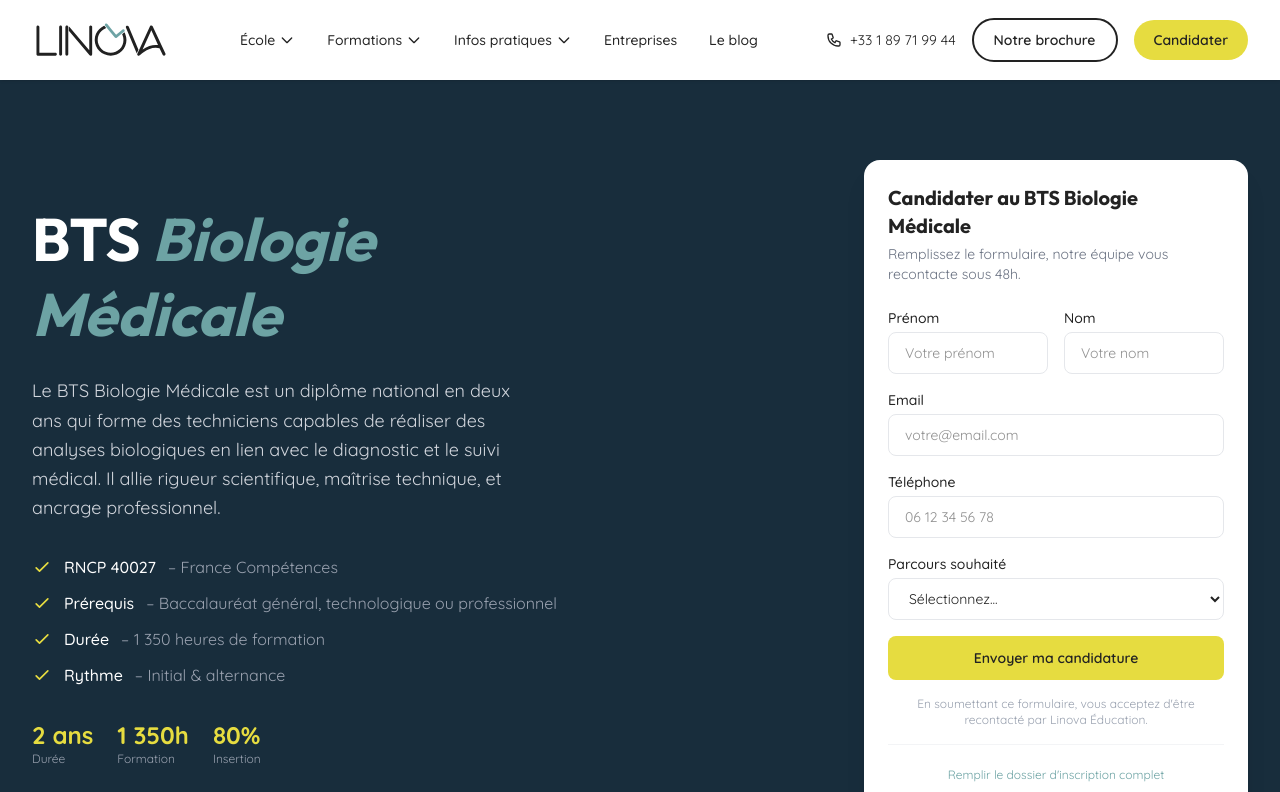
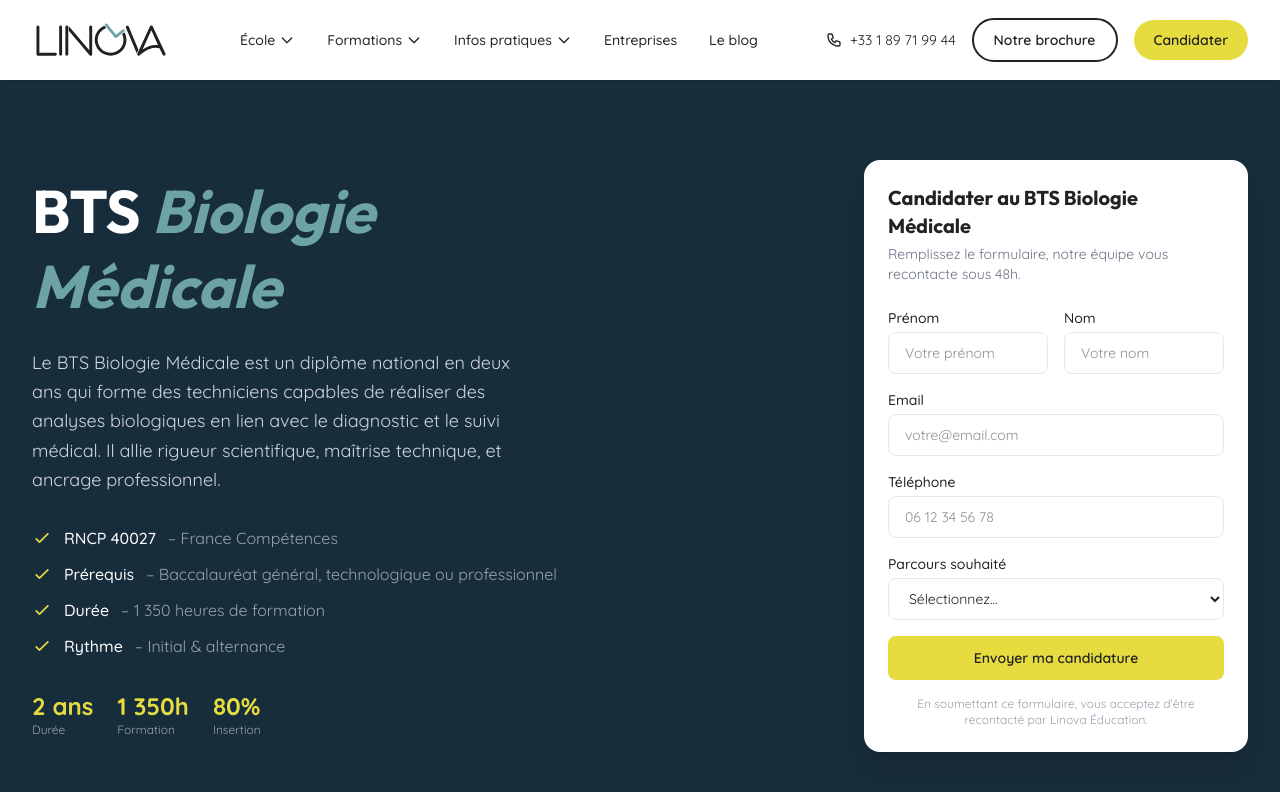
Before and after one commit to Aaronsar/linova-education, a Next.js app: page /formations/bts-biologie-medicale in a window 1280 px wide. Shown: the top 792 px of the page. Built offline with nearby package versions, Linux system fonts and the light colour scheme.

Commit message:
Remove dossier inscription link from popup form
Co-Authored-By: Claude Opus 4.6 (1M context) <noreply@anthropic.com>

```diff
--- a/src/components/ContactForm.tsx
+++ b/src/components/ContactForm.tsx
@@ -117,14 +117,6 @@ export default function ContactForm({ embedded = true }: { embedded?: boolean })
           <p className="text-xs text-gray-400 text-center">
             En soumettant ce formulaire, vous acceptez d&apos;être recontacté par Linova Éducation.
           </p>
-          <div className="mt-4 pt-4 border-t border-gray-100 text-center">
-            <a
-              href="/dossier-inscription-alternance"
-              className="text-xs text-teal hover:underline"
-            >
-              Remplir le dossier d&apos;inscription complet
-            </a>
-          </div>
         </form>
       )}
     </div>
```
